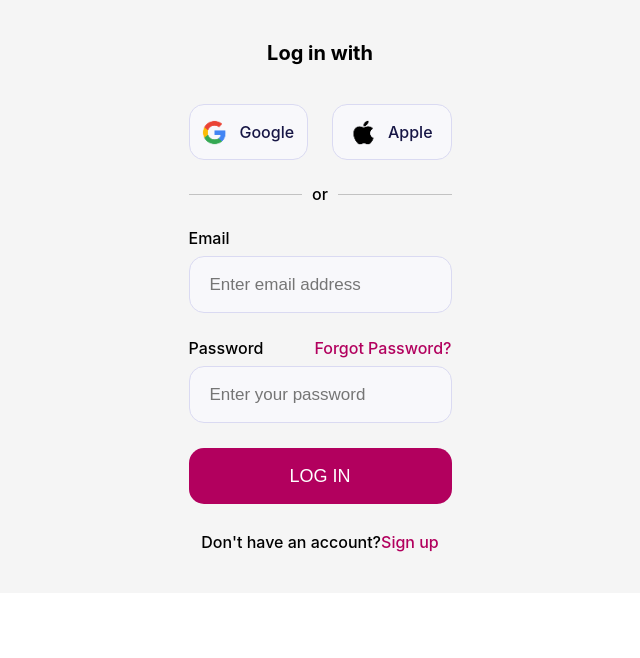
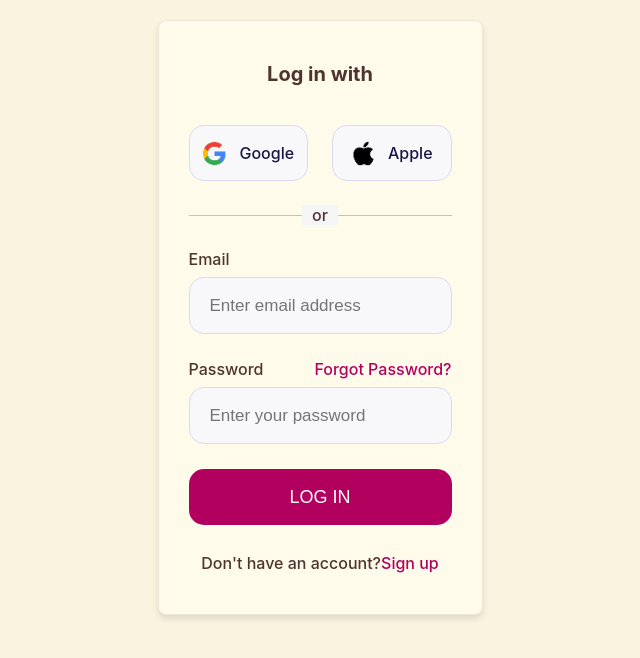
Before and after one commit to rkbart/chat-app, a React (Create React App) app: page / in a window 1280 px wide. Shown: the top 658 px of the page, without its empty margins (320-960 px from the left). Built offline with nearby package versions, Linux system fonts and the light colour scheme.

Commit message:
login updated

```diff
--- a/src/App.css
+++ /dev/null
@@ -1,38 +0,0 @@
-.App {
-  text-align: center;
-}
-
-.App-logo {
-  height: 40vmin;
-  pointer-events: none;
-}
-
-@media (prefers-reduced-motion: no-preference) {
-  .App-logo {
-    animation: App-logo-spin infinite 20s linear;
-  }
-}
-
-.App-header {
-  background-color: #282c34;
-  min-height: 100vh;
-  display: flex;
-  flex-direction: column;
-  align-items: center;
-  justify-content: center;
-  font-size: calc(10px + 2vmin);
-  color: white;
-}
-
-.App-link {
-  color: #61dafb;
-}
-
-@keyframes App-logo-spin {
-  from {
-    transform: rotate(0deg);
-  }
-  to {
-    transform: rotate(360deg);
-  }
-}
--- a/src/components/Auth/Login/Login.css
+++ b/src/components/Auth/Login/Login.css
@@ -3,15 +3,19 @@
 
 /* Login form styling */
 .login_form {
-    display: flex;
+    /* display: flex;
     justify-content: center;
-    align-items: center;
+    align-items: center; */
+
     width: 100%;
-    /* max-width: 435px; */
-    background: whitesmoke;
-    /* border-radius: 15px; */
+    max-width: 450px;
     padding: 41px 30px;
-    /* box-shadow: 0 10px 20px rgba(0, 0, 0, 0.15); */
+    margin-top: 20px;
+
+    background-color: var(--card-background);
+    border: 1px solid var(--border-color);
+    box-shadow: var(--box-shadow);
+    border-radius: 8px;
 }
 
 .login_form h3 {
--- a/src/index.css
+++ b/src/index.css
@@ -11,9 +11,42 @@ body {
     sans-serif;
   -webkit-font-smoothing: antialiased;
   -moz-osx-font-smoothing: grayscale;
+
+  display: flex;
+  justify-content: center;
+  align-items: center;
+  background-color: var(--background-color);
+  color: var(--text-color);
 }
 
 code {
   font-family: source-code-pro, Menlo, Monaco, Consolas, 'Courier New',
     monospace;
 }
+
+:root {
+  /* Background and Base Colors */
+  --background-color: #FAF3E0; /* Soft Beige */
+  --card-background: #FFFBEA; /* Slightly darker for cards */
+  --border-color: #EDE7D9; /* Light neutral for borders */
+
+  /* Primary and Secondary Colors */
+  --primary-color: #A5D6A7; /* Sage Green */
+  --secondary-color: #81D4FA; /* Pale Blue */
+  --highlight-color: #FFE082; /* Light Yellow for highlights */
+
+  /* Text Colors */
+  --text-color: #4E342E; /* Dark Brown for primary text */
+  --secondary-text-color: #6D4C41; /* Softer Brown for secondary text */
+
+  /* Status Indicators */
+  --success-color: #8BC34A; /* Olive Green for online status */
+  --error-color: #D84315; /* Brick Red for errors or alerts */
+
+  /* Chat Bubbles */
+  --bubble-sender: #FFFBEA; /* Light neutral for outgoing messages */
+  --bubble-receiver: #E3F2FD; /* Soft Blue for incoming messages */
+
+  /* Shadows and Effects */
+  --box-shadow: 0px 4px 6px rgba(0, 0, 0, 0.1); /* Subtle shadow */
+}
```
Also changed, not shown: src/components/Auth/Register/Register.jsx (deleted).
